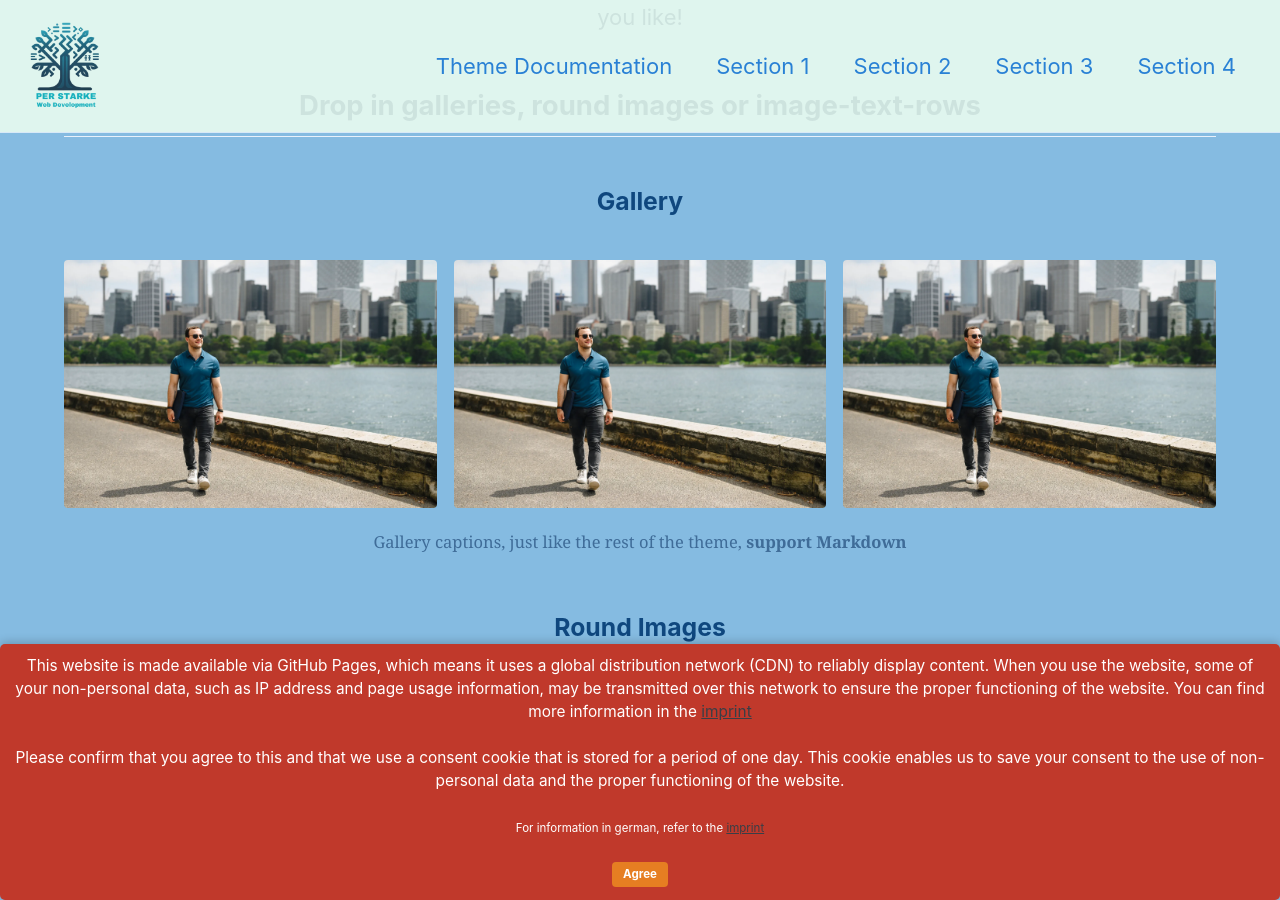
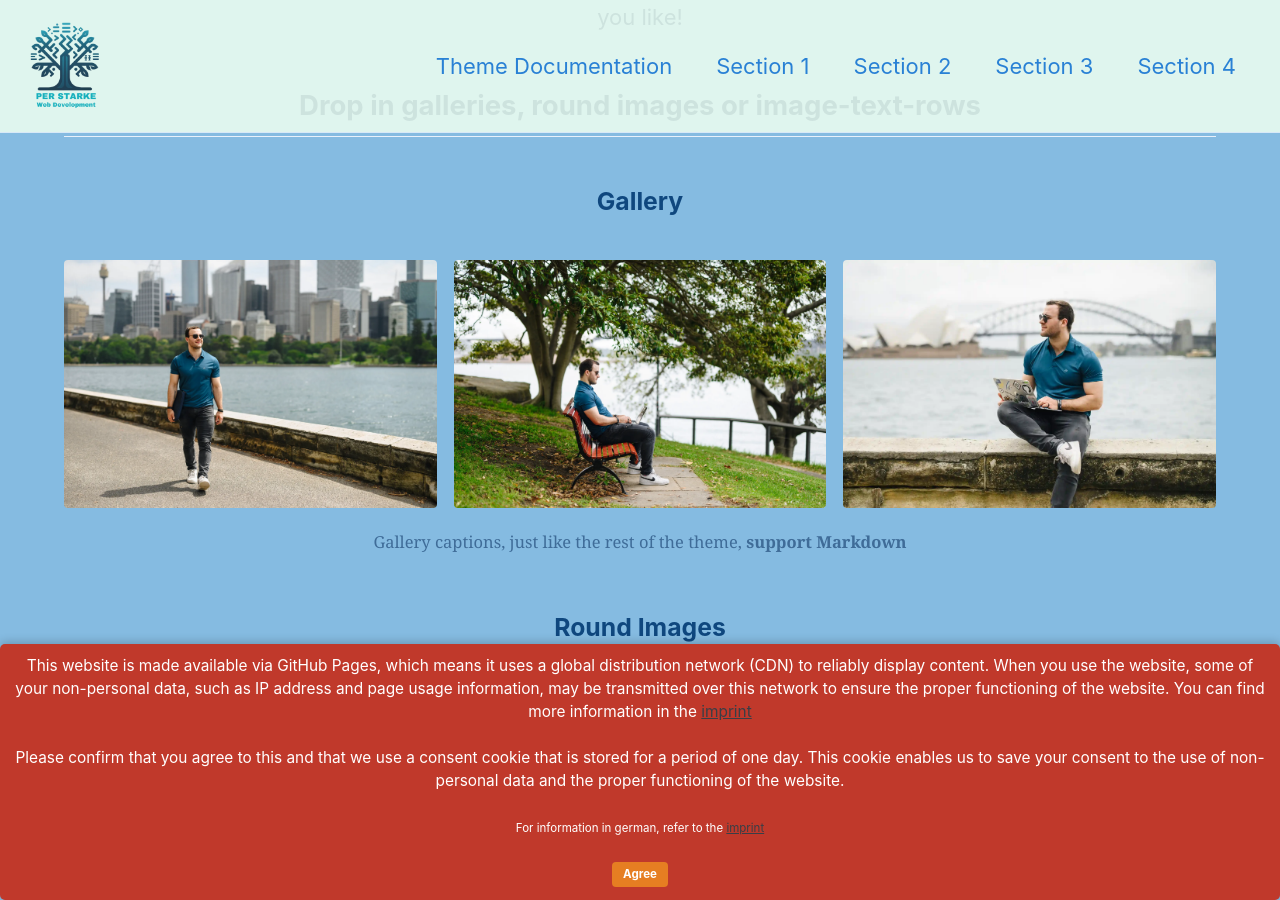
Before and after one commit to perstarke-webdev/oneflow-jekyll-theme, a Jekyll site: the page built from _pages/index.html, in a window 1280 px wide and 900 px high, scrolled down 1485 px. Built offline with Jekyll 4.4.1, drawn with Linux system fonts in a browser that asks for light colours; cached includes are drawn as plain includes.

Commit message:
different gallery example images
close #26

```diff
--- a/_pages/index.html
+++ b/_pages/index.html
@@ -28,12 +28,12 @@ gallery:
       image_path: /assets/images/header.webp
       alt: "placeholder image 1"
       title: "Image 1 title caption"
-    - url: /assets/images/header.webp
-      image_path: /assets/images/header.webp
+    - url: /assets/images/sydney-2.webp
+      image_path: /assets/images/sydney-2.webp
       alt: "placeholder image 2"
       title: "Image 2 title caption"
-    - url: /assets/images/header.webp
-      image_path: /assets/images/header.webp
+    - url: /assets/images/sydney-3.webp
+      image_path: /assets/images/sydney-3.webp
       alt: "placeholder image 3"
       title: "Image 3 title caption"
 
```
Also changed, not shown: assets/images/sydney-2.webp (added), assets/images/sydney-3.webp (added).
